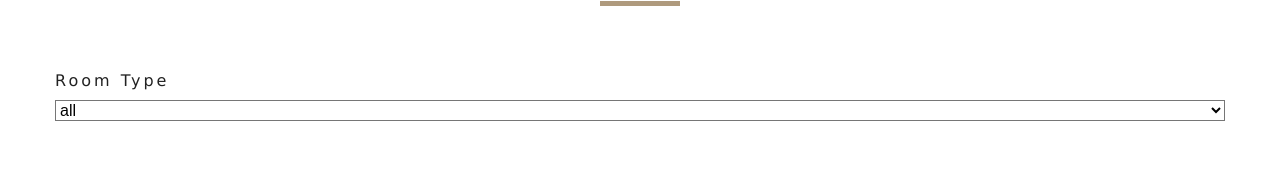
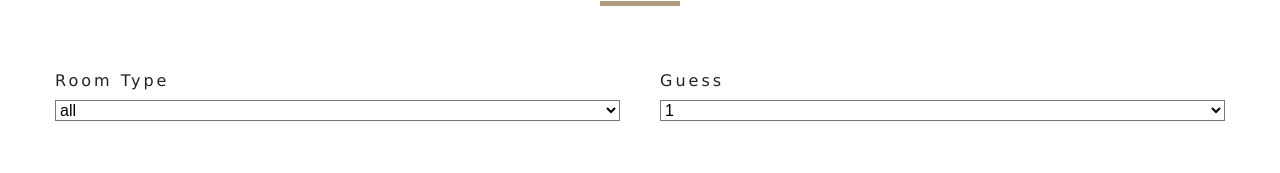
Before and after one commit to GerardoGarciaD/resort, a React (Create React App) app: page /rooms in a window 1280 px wide. Shown: the part 681-854 px from the top of the page. Built offline with nearby package versions, Linux system fonts and the light colour scheme.

Commit message:
Añadiendo select de capacity

```diff
--- a/src/components/RoomFilter.js
+++ b/src/components/RoomFilter.js
@@ -39,7 +39,7 @@ export default function RoomFilter({ rooms }) {
     pets
   } = context;
 
-  //   llamado a la funcion para obtener valores unicos
+  //   llamado a la funcion para obtener valores unicos (tipo de habitacion)
   let types = getUnique(rooms, "type");
 
   //   Añadir la opcion la opcion all al array al inicio del array con spread operators
@@ -47,6 +47,18 @@ export default function RoomFilter({ rooms }) {
 
   // mapeo para devolver options y ponerlo en el jsx
   types = types.map((item, index) => {
+    return (
+      <option value={item} key={index}>
+        {item}
+      </option>
+    );
+  });
+
+  //   llamado a la funcion para obtener valores unicos (capaidad de personas)
+  let people = getUnique(rooms, "capacity");
+
+  // mapeo para devolver options y ponerlo en el jsx
+  people = people.map((item, index) => {
     return (
       <option value={item} key={index}>
         {item}
@@ -73,6 +85,22 @@ export default function RoomFilter({ rooms }) {
           </select>
         </div>
         {/* END OF SELECT TYPE */}
+
+        {/* GUESTS */}
+        <div className="form-group">
+          <label htmlFor="capacity">Guess</label>
+          <select
+            name="capacity"
+            id="capacity"
+            value={capacity}
+            className="form-control"
+            onChange={handleChange}
+          >
+            {/* Se muestran los tipos de habitaciones */}
+            {people}
+          </select>
+        </div>
+        {/* END OF GUESTS */}
       </form>
     </section>
   );
```
